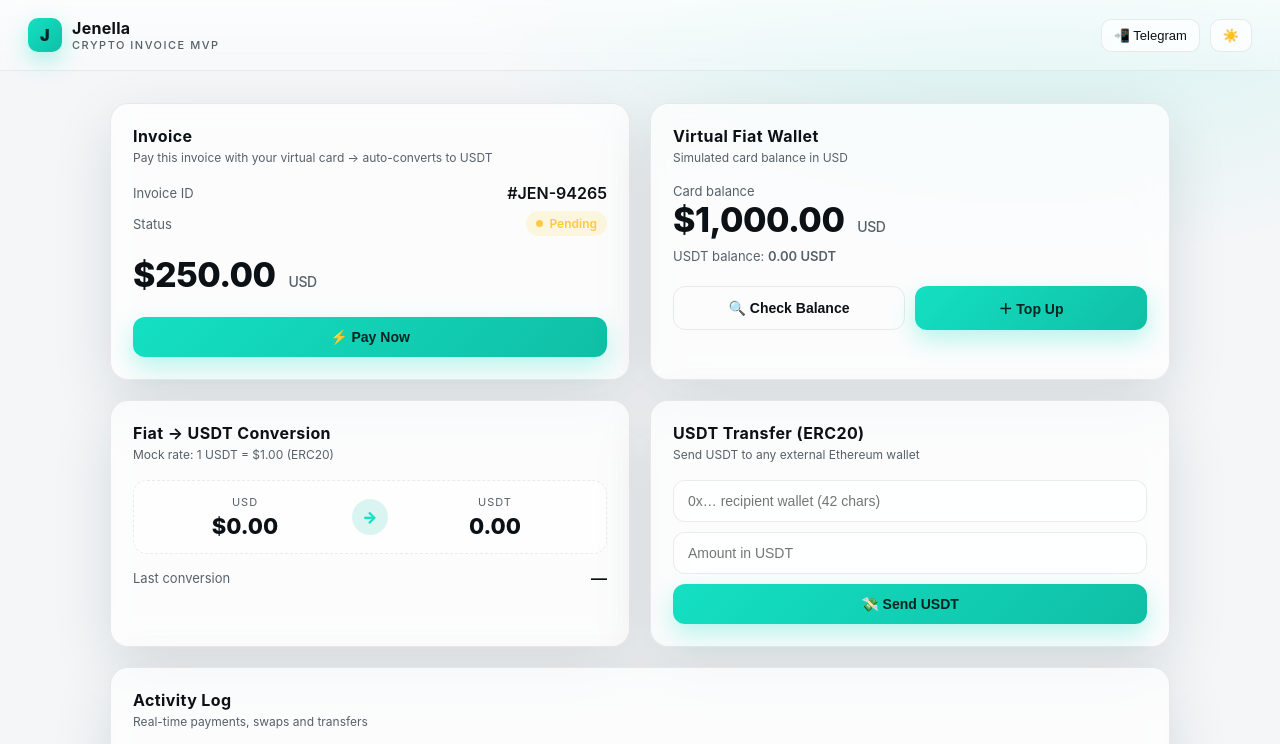
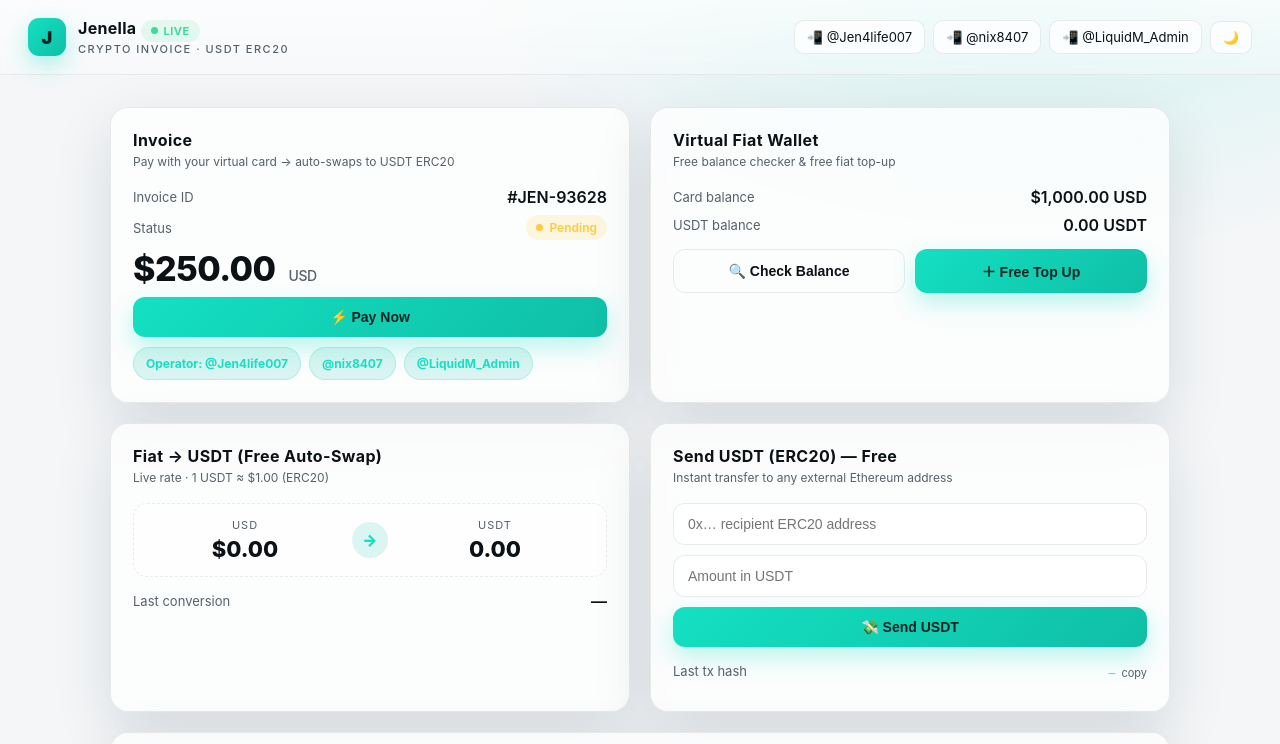
Before and after one commit to AllanMabele/jenellaMVP, a plain HTML site: page index.html in a window 1280 px wide. Both pictures are taken after a click on the button "Toggle theme". Shown: the top 744 px of the page. Drawn offline with Linux system fonts and the light colour scheme.

Commit message:
Update index.html

```diff
--- a/index.html
+++ b/index.html
@@ -3,29 +3,21 @@
 <head>
 <meta charset="UTF-8" />
 <meta name="viewport" content="width=device-width, initial-scale=1.0"/>
-<title>Jenella MVP — Crypto Invoice & USDT Flow</title>
+<title>Jenella — Crypto Invoice & USDT Flow</title>
+<meta name="description" content="Pay invoices with virtual card, auto-swap to USDT ERC20, and send to any external wallet — fulfilled by Jenella operators on Telegram." />
 <style>
   :root{
-    --bg:#0a0a0a;
-    --bg-2:#111315;
-    --card:rgba(255,255,255,0.04);
-    --card-border:rgba(255,255,255,0.08);
-    --text:#f5f7f8;
-    --muted:#8a9499;
-    --teal:#14e0c2;
-    --teal-2:#0fbfa6;
-    --teal-soft:rgba(20,224,194,0.12);
-    --danger:#ff5e6c;
-    --success:#3ddc97;
+    --bg:#0a0a0a; --bg-2:#111315;
+    --card:rgba(255,255,255,0.04); --card-border:rgba(255,255,255,0.08);
+    --text:#f5f7f8; --muted:#8a9499;
+    --teal:#14e0c2; --teal-2:#0fbfa6; --teal-soft:rgba(20,224,194,0.12);
+    --danger:#ff5e6c; --success:#3ddc97;
     --shadow:0 20px 60px rgba(0,0,0,0.45);
   }
   .light{
-    --bg:#f4f6f8;
-    --bg-2:#e9eef2;
-    --card:rgba(255,255,255,0.7);
-    --card-border:rgba(0,0,0,0.08);
-    --text:#0c1116;
-    --muted:#566069;
+    --bg:#f4f6f8; --bg-2:#e9eef2;
+    --card:rgba(255,255,255,0.75); --card-border:rgba(0,0,0,0.08);
+    --text:#0c1116; --muted:#566069;
     --teal-soft:rgba(15,191,166,0.15);
     --shadow:0 20px 60px rgba(15,30,40,0.12);
   }
@@ -45,19 +37,19 @@
     background:linear-gradient(180deg, rgba(10,10,10,0.6), rgba(10,10,10,0.2));
   }
   .light header{background:linear-gradient(180deg, rgba(255,255,255,0.7), rgba(255,255,255,0.3));}
-  .brand{display:flex;align-items:center;gap:10px;font-weight:700;letter-spacing:.3px}
+  .brand{display:flex;align-items:center;gap:12px;font-weight:700;letter-spacing:.3px}
   .logo{
-    width:34px;height:34px;border-radius:10px;
+    width:38px;height:38px;border-radius:11px;
     background:linear-gradient(135deg,var(--teal),var(--teal-2));
-    display:grid;place-items:center;color:#062421;font-weight:900;
+    display:grid;place-items:center;color:#062421;font-weight:900;font-size:18px;
     box-shadow:0 8px 22px rgba(20,224,194,0.35);
   }
   .brand small{display:block;color:var(--muted);font-weight:500;font-size:11px;letter-spacing:1.5px;text-transform:uppercase}
-  .top-actions{display:flex;gap:10px;align-items:center}
+  .top-actions{display:flex;gap:8px;align-items:center;flex-wrap:wrap}
   .icon-btn{
     background:var(--card);border:1px solid var(--card-border);color:var(--text);
-    padding:8px 12px;border-radius:10px;cursor:pointer;font-size:13px;display:flex;align-items:center;gap:6px;
-    transition:transform .15s ease, background .2s ease;
+    padding:8px 12px;border-radius:10px;cursor:pointer;font-size:13px;display:inline-flex;align-items:center;gap:6px;
+    text-decoration:none;transition:transform .15s ease, background .2s ease;
   }
   .icon-btn:hover{transform:translateY(-1px);background:var(--teal-soft)}
   main{max-width:1100px;margin:0 auto;padding:32px 20px 80px;display:grid;grid-template-columns:1fr 1fr;gap:20px}
@@ -88,6 +80,7 @@
     box-shadow:0 10px 24px rgba(20,224,194,0.3);
     transition:transform .15s ease, box-shadow .2s ease, opacity .2s;
     display:inline-flex;align-items:center;gap:8px;justify-content:center;
+    text-decoration:none;
   }
   .btn:hover{transform:translateY(-2px);box-shadow:0 14px 30px rgba(20,224,194,0.45)}
   .btn:active{transform:translateY(0)}
@@ -115,7 +108,7 @@
     width:36px;height:36px;border-radius:50%;display:grid;place-items:center;
     background:var(--teal-soft);color:var(--teal);font-weight:900;
   }
-  .log{max-height:240px;overflow-y:auto;padding-right:6px}
+  .log{max-height:260px;overflow-y:auto;padding-right:6px}
   .log-item{
     display:flex;justify-content:space-between;gap:10px;padding:10px 12px;border-radius:10px;
     border:1px solid var(--card-border);margin-bottom:8px;font-size:13px;background:rgba(0,0,0,0.15);
@@ -127,7 +120,13 @@
     font-size:10px;padding:2px 8px;border-radius:999px;background:var(--teal-soft);color:var(--teal);font-weight:700;text-transform:uppercase;letter-spacing:.5px;
   }
   .empty{color:var(--muted);font-size:13px;text-align:center;padding:20px 0}
-  /* Toast */
+  .ops{display:flex;flex-wrap:wrap;gap:8px;margin-top:10px}
+  .op-chip{
+    display:inline-flex;align-items:center;gap:6px;padding:8px 12px;border-radius:999px;
+    background:var(--teal-soft);color:var(--teal);font-weight:700;font-size:12px;text-decoration:none;
+    border:1px solid rgba(20,224,194,.25);transition:transform .15s;
+  }
+  .op-chip:hover{transform:translateY(-1px)}
   #toasts{position:fixed;bottom:20px;right:20px;display:flex;flex-direction:column;gap:10px;z-index:50}
   .toast{
     background:#101417;color:#fff;padding:12px 16px;border-radius:12px;border:1px solid var(--card-border);
@@ -140,27 +139,29 @@
   .toast.success .ic{background:rgba(61,220,151,.18);color:var(--success)}
   .toast.error .ic{background:rgba(255,94,108,.18);color:var(--danger)}
   @keyframes slide{from{transform:translateX(20px);opacity:0}to{transform:translateX(0);opacity:1}}
-  /* Loader */
   .spinner{width:14px;height:14px;border:2px solid rgba(0,0,0,.2);border-top-color:#062421;border-radius:50%;animation:spin .7s linear infinite;display:inline-block}
   @keyframes spin{to{transform:rotate(360deg)}}
   .hash{font-family:ui-monospace,Menlo,monospace;font-size:12px;color:var(--teal);word-break:break-all}
   .copy{cursor:pointer;color:var(--muted);font-size:11px;margin-left:6px}
   .copy:hover{color:var(--teal)}
   footer{text-align:center;color:var(--muted);font-size:12px;padding:14px 0 30px}
+  .live-pill{display:inline-flex;align-items:center;gap:6px;padding:4px 10px;border-radius:999px;background:rgba(61,220,151,.12);color:var(--success);font-size:11px;font-weight:700;letter-spacing:.5px;text-transform:uppercase}
 </style>
 </head>
 <body>
-
   <header>
     <div class="brand">
       <div class="logo">J</div>
       <div>
-      Jenella<small>Crypto Invoice MVP</small>
+        Jenella <span class="live-pill"><span class="dot"></span>LIVE</span>
+        <small>Crypto Invoice · USDT ERC20</small>
       </div>
     </div>
     <div class="top-actions">
-    <button class="icon-btn" onclick="sendToTelegram()">📲 Telegram</button>
-    <button class="icon-btn" onclick="toggleTheme()" id="themeBtn">🌙</button>
+      <a class="icon-btn" href="https://t.me/Jen4life007" target="_blank" rel="noopener">📲 @Jen4life007</a>
+      <a class="icon-btn" href="https://t.me/nix8407" target="_blank" rel="noopener">📲 @nix8407</a>
+      <a class="icon-btn" href="https://t.me/LiquidM_Admin" target="_blank" rel="noopener">📲 @LiquidM_Admin</a>
+      <button class="icon-btn" onclick="toggleTheme()" title="Toggle theme">🌙</button>
     </div>
   </header>
 
@@ -168,225 +169,171 @@
     <!-- Invoice -->
     <section class="card">
       <h2>Invoice</h2>
-    <div class="sub">Pay this invoice with your virtual card → auto-converts to USDT</div>
-    <div class="row"><span class="label">Invoice ID</span><span class="value" id="invoiceId">#JEN-00000</span></div>
-    <div class="row"><span class="label">Status</span><span class="badge pending" id="statusBadge"><span class="dot"></span>Pending</span></div>
-    <div style="margin:18px 0 22px">
-      <div class="amount" id="invoiceAmount">$250.00 <small>USD</small></div>
+      <div class="sub">Pay with your virtual card → auto-swaps to USDT ERC20</div>
+      <div class="row"><span class="label">Invoice ID</span><span class="value" id="invId">#JEN-00000</span></div>
+      <div class="row"><span class="label">Status</span><span class="badge pending" id="invStatus"><span class="dot"></span>Pending</span></div>
+      <div class="row"><span class="amount" id="invAmount">$250.00 <small>USD</small></span></div>
+      <button class="btn block" id="payBtn" onclick="payInvoice()">⚡ Pay Now</button>
+      <div class="ops">
+        <a class="op-chip" target="_blank" rel="noopener" href="https://t.me/Jen4life007">Operator: @Jen4life007</a>
+        <a class="op-chip" target="_blank" rel="noopener" href="https://t.me/nix8407">@nix8407</a>
+        <a class="op-chip" target="_blank" rel="noopener" href="https://t.me/LiquidM_Admin">@LiquidM_Admin</a>
       </div>
-    <button class="btn block" id="payBtn" onclick="payNow()">⚡ Pay Now</button>
     </section>
 
     <!-- Wallet -->
     <section class="card">
       <h2>Virtual Fiat Wallet</h2>
-    <div class="sub">Simulated card balance in USD</div>
-    <div style="margin:8px 0 22px">
-      <div class="label">Card balance</div>
-      <div class="amount" id="cardBalance">$1,000.00 <small>USD</small></div>
-      <div class="label" style="margin-top:8px">USDT balance: <span class="value" id="usdtBalance">0.00 USDT</span></div>
-    </div>
-    <div class="grid-2">
+      <div class="sub">Free balance checker & free fiat top-up</div>
+      <div class="row"><span class="label">Card balance</span><span class="value" id="cardBal">$1,000.00 USD</span></div>
+      <div class="row"><span class="label">USDT balance</span><span class="value" id="usdtBal">0.00 USDT</span></div>
+      <div class="grid-2" style="margin-top:14px">
         <button class="btn ghost" onclick="checkBalance()">🔍 Check Balance</button>
-      <button class="btn" onclick="topUp()">＋ Top Up</button>
+        <button class="btn" onclick="topUp()">＋ Free Top Up</button>
       </div>
     </section>
 
     <!-- Swap -->
     <section class="card">
-    <h2>Fiat → USDT Conversion</h2>
-    <div class="sub">Mock rate: 1 USDT = $<span id="rate">1.00</span> (ERC20)</div>
+      <h2>Fiat → USDT (Free Auto-Swap)</h2>
+      <div class="sub">Live rate · 1 USDT ≈ $1.00 (ERC20)</div>
       <div class="swap-box">
-      <div class="swap-side">
-        <div class="ttl">USD</div>
-        <div class="num" id="swapUsd">$0.00</div>
+        <div class="swap-side"><div class="ttl">USD</div><div class="num" id="swapUsd">$0.00</div></div>
+        <div class="swap-arrow">→</div>
+        <div class="swap-side"><div class="ttl">USDT</div><div class="num" id="swapUsdt">0.00</div></div>
       </div>
-      <div class="swap-arrow">→</div>
-      <div class="swap-side">
-        <div class="ttl">USDT</div>
-        <div class="num" id="swapUsdt">0.00</div>
-      </div>
+      <div class="row" style="margin-top:14px"><span class="label">Last conversion</span><span class="value" id="lastSwap">—</span></div>
+    </section>
+
+    <!-- Send USDT -->
+    <section class="card">
+      <h2>Send USDT (ERC20) — Free</h2>
+      <div class="sub">Instant transfer to any external Ethereum address</div>
+      <div style="display:grid;gap:10px">
+        <input id="toAddr" type="text" placeholder="0x… recipient ERC20 address" />
+        <input id="sendAmt" type="number" placeholder="Amount in USDT" min="0" step="0.01"/>
+        <button class="btn block" onclick="sendUSDT()">💸 Send USDT</button>
       </div>
       <div class="row" style="margin-top:14px">
-      <span class="label">Last conversion</span>
-      <span class="value" id="lastSwap">—</span>
+        <span class="label">Last tx hash</span>
+        <span><span class="hash" id="txHash">—</span><span class="copy" onclick="copyHash()">copy</span></span>
       </div>
     </section>
 
-  <!-- Transfer -->
-  <section class="card">
-    <h2>USDT Transfer (ERC20)</h2>
-    <div class="sub">Send USDT to any external Ethereum wallet</div>
-    <div style="display:flex;flex-direction:column;gap:10px;margin-top:6px">
-      <input type="text" id="walletAddr" placeholder="0x… recipient wallet (42 chars)" />
-      <input type="number" id="sendAmt" placeholder="Amount in USDT" min="0" step="0.01"/>
-      <button class="btn block" onclick="sendUsdt()">💸 Send USDT</button>
-    </div>
-    <div id="lastTx" style="margin-top:14px;display:none">
-      <div class="label">Last transaction hash</div>
-      <div><span class="hash" id="lastTxHash"></span><span class="copy" onclick="copyHash()">copy</span></div>
-    </div>
-  </section>
-
-  <!-- Activity Log -->
+    <!-- Activity -->
     <section class="card full">
       <h2>Activity Log</h2>
       <div class="sub">Real-time payments, swaps and transfers</div>
       <div class="log" id="log">
-      <div class="empty">No activity yet — make your first payment ↑</div>
+        <div class="empty" id="emptyLog">No activity yet — make your first payment ↑</div>
       </div>
     </section>
   </main>
 
-<footer>© 2026 Jenella MVP — Demo only · Mock blockchain & fiat layer</footer>
+  <footer>© 2026 Jenella · Fulfilled by operators on Telegram · USDT ERC20</footer>
   <div id="toasts"></div>
 
 <script>
-/* ---------- State ---------- */
-const state = {
-  invoice:{ id:"#JEN-"+Math.floor(10000+Math.random()*89999), amount:250.00, status:"Pending" },
-  cardBalance:1000.00,
-  usdtBalance:0,
-  rate:1.00, // 1 USDT = $1
-  log:[],
-  lastTxHash:null,
+  const OPERATORS = ["Jen4life007","nix8407","LiquidM_Admin"];
+  const tgPick = () => OPERATORS[Math.floor(Math.random()*OPERATORS.length)];
+  const tgUrl = (msg) => `https://t.me/${tgPick()}?text=${encodeURIComponent(msg)}`;
+
+  let state = {
+    invoiceId: "JEN-" + String(Math.floor(Math.random()*99999)).padStart(5,"0"),
+    invoiceAmount: 250,
+    cardBal: 1000,
+    usdtBal: 0,
+    paid: false,
   };
 
-/* ---------- Helpers ---------- */
-const $ = id => document.getElementById(id);
-const fmtUsd = n => "$"+Number(n).toLocaleString("en-US",{minimumFractionDigits:2,maximumFractionDigits:2});
-const fmtUsdt = n => Number(n).toLocaleString("en-US",{minimumFractionDigits:2,maximumFractionDigits:2});
+  document.getElementById("invId").textContent = "#" + state.invoiceId;
 
+  function fmtUSD(n){return "$" + n.toLocaleString("en-US",{minimumFractionDigits:2,maximumFractionDigits:2}) + " USD"}
+  function fmtUSDT(n){return n.toLocaleString("en-US",{minimumFractionDigits:2,maximumFractionDigits:2}) + " USDT"}
+  function refresh(){
+    document.getElementById("cardBal").textContent = fmtUSD(state.cardBal);
+    document.getElementById("usdtBal").textContent = fmtUSDT(state.usdtBal);
+  }
   function toast(msg, type="info"){
+    const t = document.createElement("div");
+    t.className = "toast " + type;
+    t.innerHTML = `<span class="ic">${type==="success"?"✓":type==="error"?"!":"i"}</span><span>${msg}</span>`;
+    document.getElementById("toasts").appendChild(t);
+    setTimeout(()=>t.remove(),3800);
+  }
+  function logEvent(tag, text){
+    const empty = document.getElementById("emptyLog"); if(empty) empty.remove();
     const el = document.createElement("div");
-  el.className = "toast "+type;
-  const ic = type==="success"?"✓":type==="error"?"!":"i";
-  el.innerHTML = `<span class="ic">${ic}</span><span>${msg}</span>`;
-  $("toasts").appendChild(el);
-  setTimeout(()=>{el.style.opacity=0;el.style.transform="translateX(20px)";setTimeout(()=>el.remove(),300)},3000);
+    el.className = "log-item";
+    el.innerHTML = `<div><div><b>${text}</b></div><div class="t">${new Date().toLocaleString()}</div></div><span class="tag">${tag}</span>`;
+    document.getElementById("log").prepend(el);
+  }
+  function randHash(){
+    const h="0123456789abcdef"; let s="0x";
+    for(let i=0;i<64;i++) s+=h[Math.floor(Math.random()*16)];
+    return s;
   }
 
-function addLog(type,text,extra=""){
-  state.log.unshift({type,text,extra,t:new Date()});
-  renderLog();
-}
-function renderLog(){
-  const el = $("log");
-  if(!state.log.length){ el.innerHTML='<div class="empty">No activity yet — make your first payment ↑</div>';return}
-  el.innerHTML = state.log.map(l=>`
-    <div class="log-item">
-      <div>
-        <span class="tag">${l.type}</span>
-        <div style="margin-top:6px">${l.text}</div>
-        ${l.extra?`<div class="hash" style="margin-top:4px">${l.extra}</div>`:""}
-      </div>
-      <div class="t">${l.t.toLocaleTimeString()}</div>
-    </div>
-  `).join("");
+  function payInvoice(){
+    if(state.paid){ toast("Invoice already paid","error"); return; }
+    if(state.cardBal < state.invoiceAmount){ toast("Insufficient card balance — top up first","error"); return; }
+    const btn = document.getElementById("payBtn");
+    btn.disabled = true; btn.innerHTML = '<span class="spinner"></span> Processing…';
+    setTimeout(()=>{
+      state.cardBal -= state.invoiceAmount;
+      state.usdtBal += state.invoiceAmount;
+      state.paid = true;
+      document.getElementById("invStatus").outerHTML = '<span class="badge paid" id="invStatus"><span class="dot"></span>Paid</span>';
+      document.getElementById("swapUsd").textContent = fmtUSD(state.invoiceAmount);
+      document.getElementById("swapUsdt").textContent = state.invoiceAmount.toFixed(2);
+      document.getElementById("lastSwap").textContent = `${fmtUSD(state.invoiceAmount)} → ${state.invoiceAmount.toFixed(2)} USDT`;
+      refresh();
+      logEvent("PAID", `Invoice #${state.invoiceId} paid · auto-swapped to ${state.invoiceAmount} USDT`);
+      toast("Payment confirmed & swapped to USDT","success");
+      btn.innerHTML = "✅ Paid · Notify Operator";
+      btn.onclick = ()=> window.open(tgUrl(`Invoice #${state.invoiceId} paid for ${state.invoiceAmount} USDT. Please confirm receipt.`),"_blank");
+      btn.disabled = false;
+    }, 1400);
   }
 
-function render(){
-  $("invoiceId").textContent = state.invoice.id;
-  $("invoiceAmount").innerHTML = fmtUsd(state.invoice.amount)+" <small>USD</small>";
-  const b = $("statusBadge");
-  if(state.invoice.status==="Paid"){
-    b.className="badge paid"; b.innerHTML='<span class="dot"></span>Paid';
-    $("payBtn").disabled = true; $("payBtn").innerHTML="✓ Invoice Paid";
-  } else {
-    b.className="badge pending"; b.innerHTML='<span class="dot"></span>Pending';
-  }
-  $("cardBalance").innerHTML = fmtUsd(state.cardBalance)+" <small>USD</small>";
-  $("usdtBalance").textContent = fmtUsdt(state.usdtBalance)+" USDT";
-  $("rate").textContent = state.rate.toFixed(2);
+  function checkBalance(){
+    toast(`Card: ${fmtUSD(state.cardBal)} · USDT: ${fmtUSDT(state.usdtBal)}`,"success");
+    logEvent("CHECK", `Balance checked`);
   }
 
-/* ---------- Actions ---------- */
-function checkBalance(){
-  toast("Card balance: "+fmtUsd(state.cardBalance),"info");
-}
   function topUp(){
-  const amt = 250;
-  state.cardBalance += amt;
-  addLog("Top-up","Added "+fmtUsd(amt)+" to virtual card");
-  toast("Top-up successful (+"+fmtUsd(amt)+")","success");
-  render();
+    const amt = parseFloat(prompt("Top up amount in USD:", "500"));
+    if(!amt || amt<=0){ toast("Invalid amount","error"); return; }
+    state.cardBal += amt; refresh();
+    logEvent("TOP UP", `Card topped up with ${fmtUSD(amt)}`);
+    toast(`Topped up ${fmtUSD(amt)} (free)`,"success");
   }
 
-function payNow(){
-  if(state.invoice.status==="Paid") return;
-  const amt = state.invoice.amount;
-  if(state.cardBalance < amt){
-    toast("Insufficient card balance — top up first","error");
-    return;
-  }
-  const btn = $("payBtn");
-  btn.disabled = true;
-  btn.innerHTML = '<span class="spinner"></span> Processing…';
+  function sendUSDT(){
+    const to = document.getElementById("toAddr").value.trim();
+    const amt = parseFloat(document.getElementById("sendAmt").value);
+    if(!/^0x[a-fA-F0-9]{40}$/.test(to)){ toast("Invalid ERC20 address","error"); return; }
+    if(!amt || amt<=0){ toast("Invalid amount","error"); return; }
+    if(amt > state.usdtBal){ toast("Insufficient USDT balance","error"); return; }
+    state.usdtBal -= amt; refresh();
+    const h = randHash();
+    document.getElementById("txHash").textContent = h;
+    logEvent("SEND", `Sent ${fmtUSDT(amt)} → ${to.slice(0,10)}…${to.slice(-6)}`);
+    toast("USDT transfer broadcast (free)","success");
     setTimeout(()=>{
-    state.cardBalance -= amt;
-    const usdt = amt / state.rate;
-    state.usdtBalance += usdt;
-    state.invoice.status = "Paid";
-
-    $("swapUsd").textContent = fmtUsd(amt);
-    $("swapUsdt").textContent = fmtUsdt(usdt);
-    $("lastSwap").textContent = fmtUsd(amt)+" → "+fmtUsdt(usdt)+" USDT";
-
-    addLog("Payment","Paid invoice "+state.invoice.id+" ("+fmtUsd(amt)+")");
-    addLog("Swap","Converted "+fmtUsd(amt)+" → "+fmtUsdt(usdt)+" USDT @ rate "+state.rate.toFixed(2));
-    toast("Payment successful — "+fmtUsdt(usdt)+" USDT received","success");
-    render();
-  }, 1200);
-}
-
-function isValidWallet(addr){
-  return typeof addr==="string" && addr.startsWith("0x") && addr.length===42;
-}
-function fakeTxHash(){
-  return "0x"+Array.from({length:8}).map(()=>Math.random().toString(16).substring(2,10)).join("").substring(0,64);
-}
-
-function sendUsdt(){
-  const addr = $("walletAddr").value.trim();
-  const amt = parseFloat($("sendAmt").value);
-  if(!isValidWallet(addr)){ toast("Invalid wallet address (must be 0x… 42 chars)","error");return}
-  if(!amt || amt<=0){ toast("Enter a valid amount","error");return}
-  if(amt > state.usdtBalance){ toast("Insufficient USDT balance","error");return}
-
-  toast("Broadcasting transaction…","info");
-  setTimeout(()=>{
-    state.usdtBalance -= amt;
-    const hash = fakeTxHash();
-    state.lastTxHash = hash;
-    $("lastTx").style.display="block";
-    $("lastTxHash").textContent = hash;
-    addLog("Transfer","Sent "+fmtUsdt(amt)+" USDT to "+addr.substring(0,8)+"…"+addr.slice(-6), "tx: "+hash);
-    toast("USDT transfer confirmed","success");
-    $("sendAmt").value="";
-    render();
-  },1400);
+      window.open(tgUrl(`Sent ${amt} USDT (ERC20) to ${to}\nTx: ${h}\nPlease confirm settlement.`),"_blank");
+    }, 700);
   }
 
   function copyHash(){
-  if(!state.lastTxHash) return;
-  navigator.clipboard.writeText(state.lastTxHash).then(()=>toast("Hash copied to clipboard","success"));
+    const h = document.getElementById("txHash").textContent;
+    if(h==="—") return;
+    navigator.clipboard.writeText(h); toast("Hash copied","success");
   }
 
-function sendToTelegram(){
-  console.log("Sent to Telegram CAM", {
-    invoice:state.invoice, balance:state.cardBalance, usdt:state.usdtBalance, log:state.log
-  });
-  toast("Sent to Telegram CAM (mock)","success");
-  addLog("Telegram","Synced session to Telegram CAM");
-}
+  function toggleTheme(){ document.body.classList.toggle("light"); }
 
-function toggleTheme(){
-  document.body.classList.toggle("light");
-  $("themeBtn").textContent = document.body.classList.contains("light") ? "☀️" : "🌙";
-}
-
-/* ---------- Init ---------- */
-render();
+  refresh();
 </script>
 </body>
 </html>
```
Lines whose indentation alone changed are shown as unchanged.
